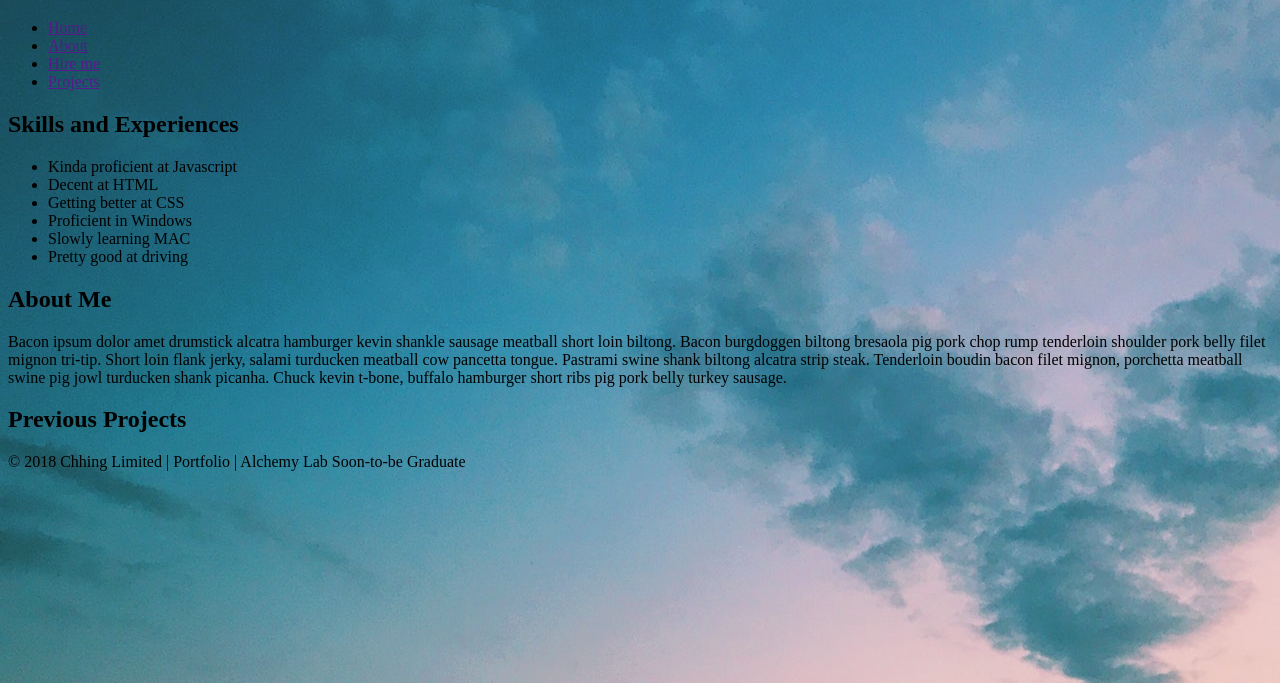
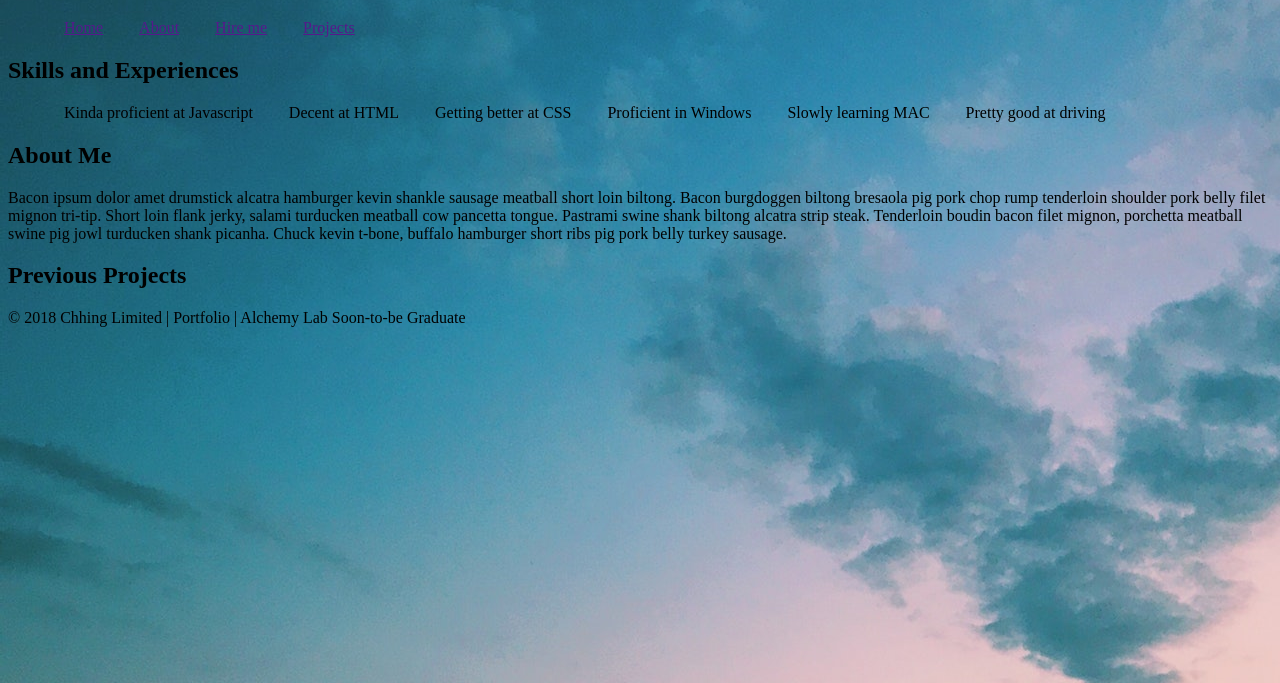
Before and after one commit to DavidChhing/BCP2-portfolio, a plain HTML site: page index.html in a window 1280 px wide. Shown: the part 117-800 px from the top of the page. Drawn offline with nearby package versions, Linux system fonts and the light colour scheme; files whose address does not match are found by name.

Commit message:
pushing last changes to html

```diff
--- a/CSS/styles.css
+++ b/CSS/styles.css
@@ -106,3 +106,15 @@ body {
 .icon-facebook2 {
   padding-right: 1em;
 }
+
+ul li {
+  display:inline;
+  margin: 1em;
+  max-width: 100%;
+
+}
+
+/* #navbar {
+  display: flex;
+  justify-content: space-evenly;
+} */
--- a/index.html
+++ b/index.html
@@ -40,6 +40,8 @@
 
             <div class="icon-menu"></div>
             <input type="checkbox">
+ <!-- make a label tag and put the checkbox inside. then make a "for" "it" so if the user clicks on the box, it will automatically select the checkbox. w -->
+            <div id="navbar">
                 <ul>
                     <li>
                             <a href="" title="Home">Home</a>
@@ -54,6 +56,7 @@
                             <a href="" title="Projects">Projects</a>
                     </li>
                 </ul>
+            </div>
         </nav>
     </header>
 
```
